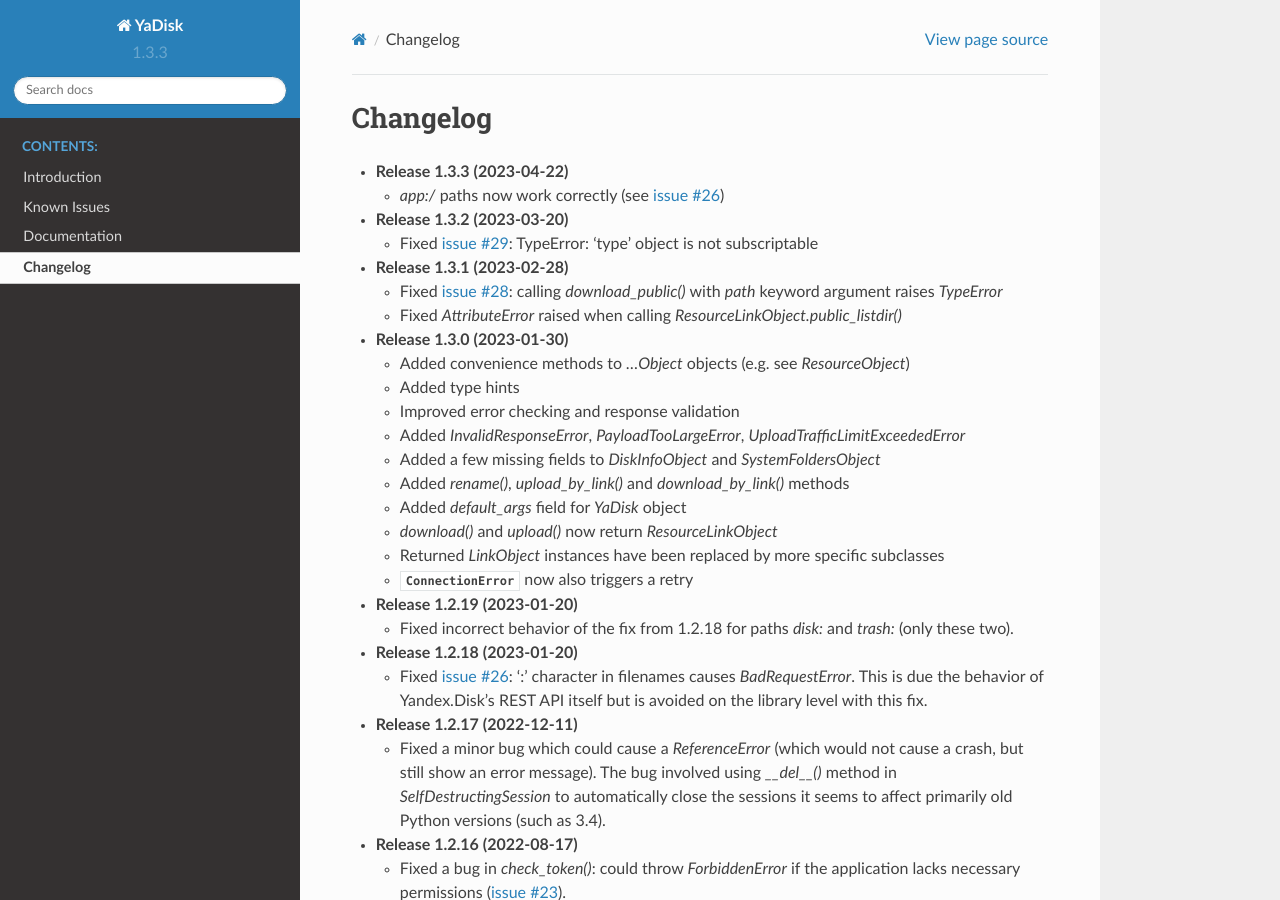
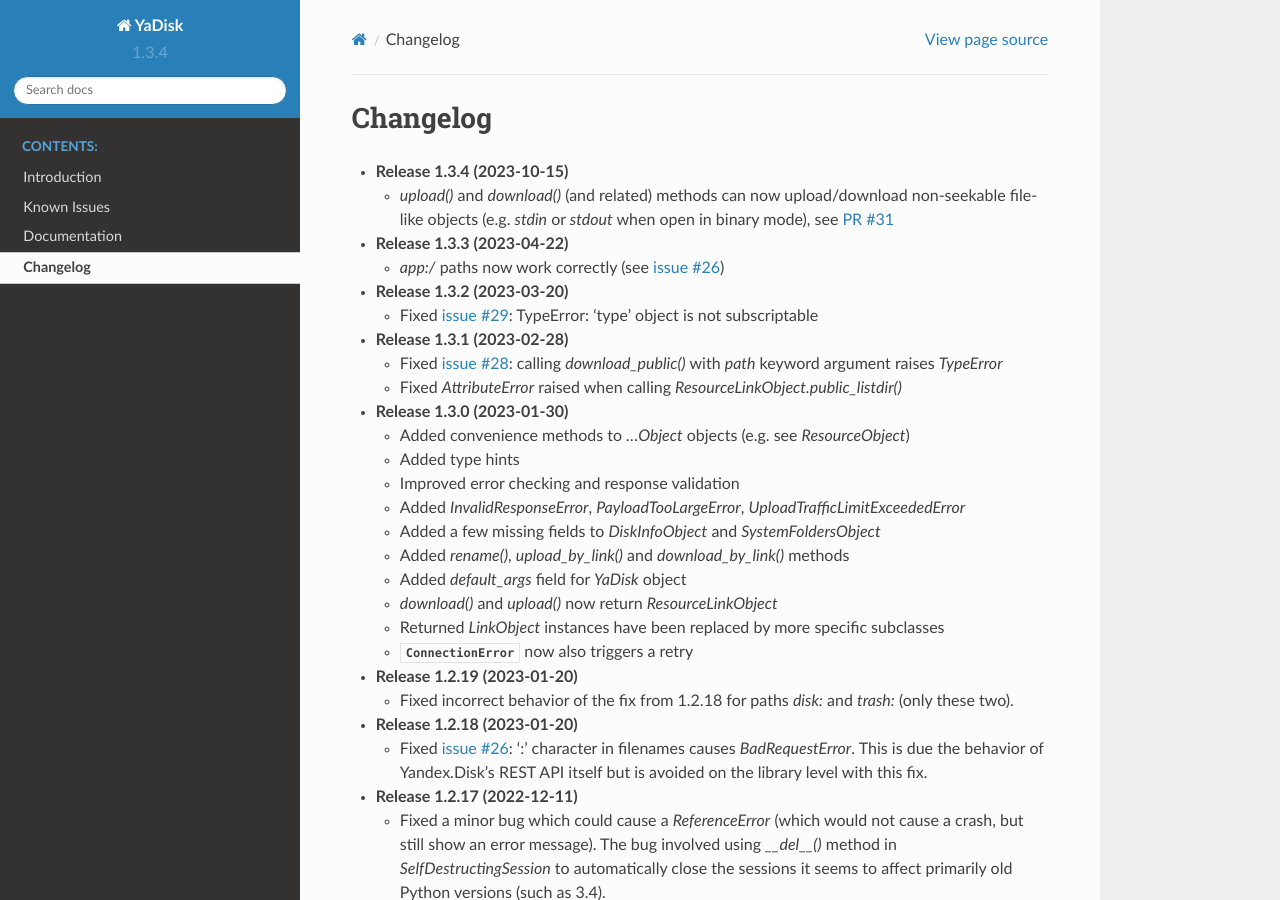
Before and after one commit to ivknv/yadisk, a Sphinx documentation site: the page built from docs/changelog.rst, in a window 1280 px wide and 900 px high. Built offline with Sphinx 7.4.7 and the Read the Docs theme 2.0.0, drawn with Linux system fonts in a browser that asks for light colours.

Commit message:
Version 1.3.4

```diff
--- a/docs/changelog.rst
+++ b/docs/changelog.rst
@@ -8,6 +8,13 @@ Changelog
 .. _issue #26: https://github.com/ivknv/yadisk/issues/26
 .. _issue #28: https://github.com/ivknv/yadisk/issues/28
 .. _issue #29: https://github.com/ivknv/yadisk/issues/29
+.. _PR #31: https://github.com/ivknv/yadisk/pull/31
+
+* **Release 1.3.4 (2023-10-15)**
+
+  * `upload()` and `download()` (and related) methods can now
+    upload/download non-seekable file-like objects (e.g. `stdin` or `stdout`
+    when open in binary mode), see `PR #31`_
 
 * **Release 1.3.3 (2023-04-22)**
 
--- a/docs/conf.py
+++ b/docs/conf.py
@@ -60,9 +60,9 @@ author = 'Ivan Konovalov'
 # built documents.
 #
 # The short X.Y version.
-version = '1.3.3'
+version = '1.3.4'
 # The full version, including alpha/beta/rc tags.
-release = '1.3.3'
+release = '1.3.4'
 
 # The language for content autogenerated by Sphinx. Refer to documentation
 # for a list of supported languages.
--- a/setup.py
+++ b/setup.py
@@ -12,7 +12,7 @@ with codecs.open(os.path.join(module_dir, "README.rst"), encoding="utf8") as f:
     long_description = f.read()
 
 setup(name="yadisk",
-      version="1.3.3",
+      version="1.3.4",
       packages=find_packages(exclude=("tests",)),
       description="Библиотека-клиент REST API Яндекс.Диска / Yandex.Disk REST API client library",
       long_description=long_description,
--- a/yadisk/__init__.py
+++ b/yadisk/__init__.py
@@ -3,4 +3,4 @@
 from . import api, objects, exceptions, utils
 from .yadisk import YaDisk
 
-__version__ = "1.3.3"
+__version__ = "1.3.4"
```
Also changed, not shown: README.en.rst (+7 -0 lines), README.rst (+8 -0 lines), README.ru.rst (+8 -0 lines), 2 other files.
